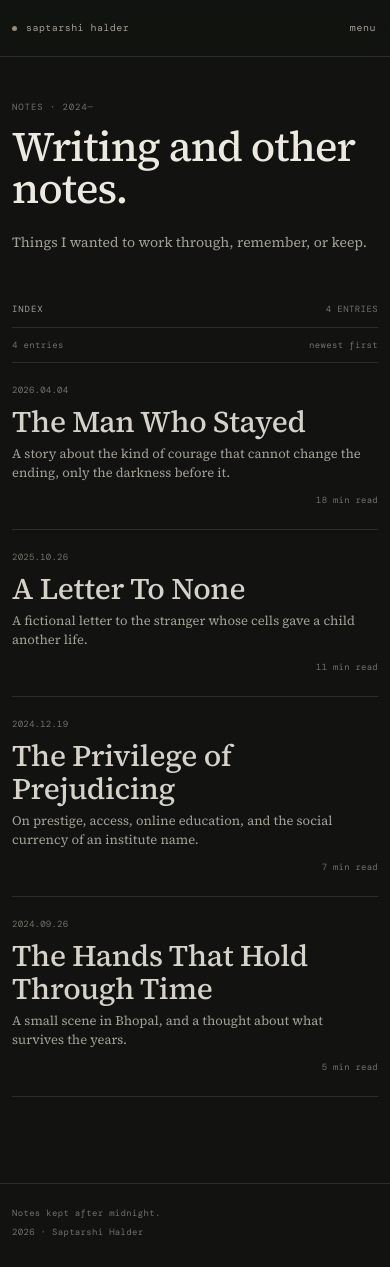
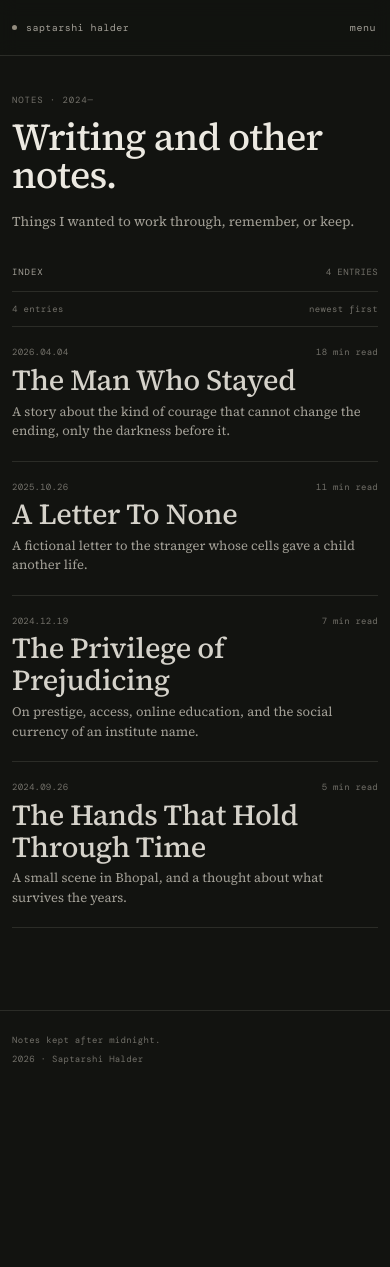
Before and after one commit to saptarshihalder/blog, a Jekyll site: the page built from index.html, in a window 390 px wide and 1267 px high. Built offline with Jekyll 4.4.1, drawn with Linux system fonts in a browser that asks for light colours; some web fonts are replaced; a script that is not in the unit is left out.

Commit message:
Tune interactive index for phones

```diff
--- a/assets/css/mobile.css
+++ b/assets/css/mobile.css
@@ -29,7 +29,8 @@
 
 .post-content,
 .email-embed,
-.post-list-copy {
+.post-list-copy,
+.writing-index-root {
   min-width: 0;
 }
 
@@ -41,10 +42,6 @@
 .post-content pre,
 .post-content table {
   max-width: 100%;
-}
-
-.post-content pre,
-.post-content table {
   overflow-x: auto;
   -webkit-overflow-scrolling: touch;
 }
@@ -60,7 +57,7 @@
   }
 
   .header-inner {
-    min-height: 56px;
+    min-height: 55px;
     gap: 12px;
     padding-left: max(0px, env(safe-area-inset-left));
     padding-right: max(0px, env(safe-area-inset-right));
@@ -77,14 +74,14 @@
     position: absolute;
     left: 14px;
     right: 14px;
-    top: 55px;
+    top: 54px;
     display: none;
     flex-direction: column;
     align-items: stretch;
     gap: 0;
     max-height: calc(100dvh - 70px);
     overflow-y: auto;
-    background: #141412;
+    background: #151613;
     border: 1px solid var(--line);
     box-shadow: 0 18px 45px rgba(0,0,0,.3);
     overscroll-behavior: contain;
@@ -110,68 +107,94 @@
     touch-action: none;
   }
 
-  .hero {
-    padding: 52px 0 40px;
-  }
+  .hero { padding: 43px 0 28px; }
 
   .hero-grid {
     grid-template-columns: 1fr;
-    gap: 22px;
+    gap: 16px;
   }
 
   .hero h1 {
-    max-width: 560px;
-    font-size: clamp(38px, 11.5vw, 50px);
-    line-height: 1;
+    max-width: 540px;
+    font-size: clamp(34px, 10vw, 42px);
+    line-height: 1.02;
   }
 
   .hero-note {
-    max-width: 28rem;
-    font-size: 14px;
+    max-width: 30rem;
+    font-size: 13.5px;
   }
 
-  .section { padding: 12px 0 56px; }
+  .section { padding: 6px 0 52px; }
+
+  .writing-controls {
+    align-items: stretch;
+    flex-direction: column;
+    gap: 3px;
+    padding: 7px 0 8px;
+  }
+
+  .writing-search { width: 100%; }
+
+  .writing-search input {
+    width: 100%;
+    min-height: 38px;
+    font-size: 10px;
+  }
+
+  .writing-controls-meta {
+    justify-content: space-between;
+    min-height: 32px;
+  }
+
+  .writing-sort {
+    min-height: 32px;
+    padding: 6px 0;
+  }
 
   .post-list-link {
-    grid-template-columns: 1fr;
-    gap: 7px;
-    padding: 21px 0 22px;
+    grid-template-columns: minmax(0, 1fr) auto;
+    gap: 5px 12px;
+    padding: 19px 0 20px;
   }
 
   .post-list-date {
+    grid-column: 1;
     padding-top: 0;
     font-size: 9px;
   }
 
+  .post-list-length {
+    grid-column: 2;
+    grid-row: 1;
+    padding-top: 0;
+    font-size: 9px;
+  }
+
+  .post-list-copy { grid-column: 1 / -1; }
+
   .post-list-title {
-    font-size: clamp(25px, 8vw, 30px);
+    font-size: clamp(24px, 7.5vw, 29px);
   }
 
   .post-list-excerpt {
-    margin-top: 6px;
+    margin-top: 5px;
     font-size: 13px;
   }
 
-  .archive-intro {
-    padding: 52px 0 22px;
-  }
-
-  .archive-intro h1 {
-    font-size: 40px;
-  }
+  .archive-intro { padding: 44px 0 18px; }
+  .archive-intro h1 { font-size: 36px; }
 
   .post-header {
-    padding-top: 50px;
-    padding-bottom: 28px;
+    padding-top: 46px;
+    padding-bottom: 26px;
   }
 
   .post-header h1 {
-    font-size: clamp(36px, 11vw, 46px);
+    font-size: clamp(34px, 10.4vw, 42px);
   }
 
-  .post-deck {
-    font-size: 17px;
-  }
+  .post-deck { font-size: 16.5px; }
 
   .post-content {
     font-size: 18px;
@@ -210,25 +233,15 @@
   }
 
   .hero {
-    padding-top: 44px;
-    padding-bottom: 34px;
+    padding-top: 38px;
+    padding-bottom: 24px;
   }
 
-  .hero h1 {
-    font-size: clamp(35px, 10.8vw, 42px);
-  }
+  .hero h1 { font-size: clamp(32px, 9.8vw, 38px); }
 
-  .post-header {
-    padding-top: 44px;
-  }
-
-  .post-header h1 {
-    font-size: clamp(34px, 10.5vw, 40px);
-  }
-
-  .post-content {
-    font-size: 17.5px;
-  }
+  .post-header { padding-top: 40px; }
+  .post-header h1 { font-size: clamp(32px, 10vw, 38px); }
+  .post-content { font-size: 17.5px; }
 
   .email-embed {
     padding: 18px 14px;
@@ -243,7 +256,7 @@
 @media (max-width: 340px) {
   .site-mark-dot { display: none; }
   .site-mark { font-size: 9px; }
-  .hero h1 { font-size: 34px; }
-  .post-header h1 { font-size: 33px; }
+  .hero h1 { font-size: 31px; }
+  .post-header h1 { font-size: 31px; }
   .post-content { font-size: 17px; }
 }
```
